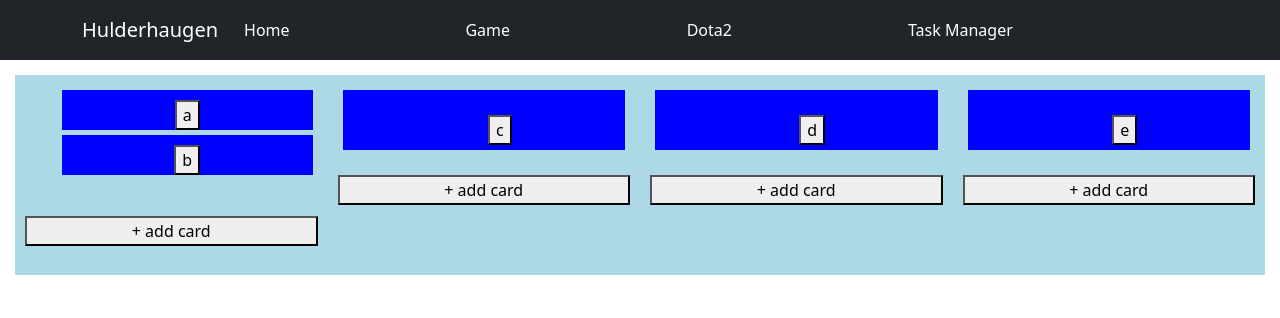
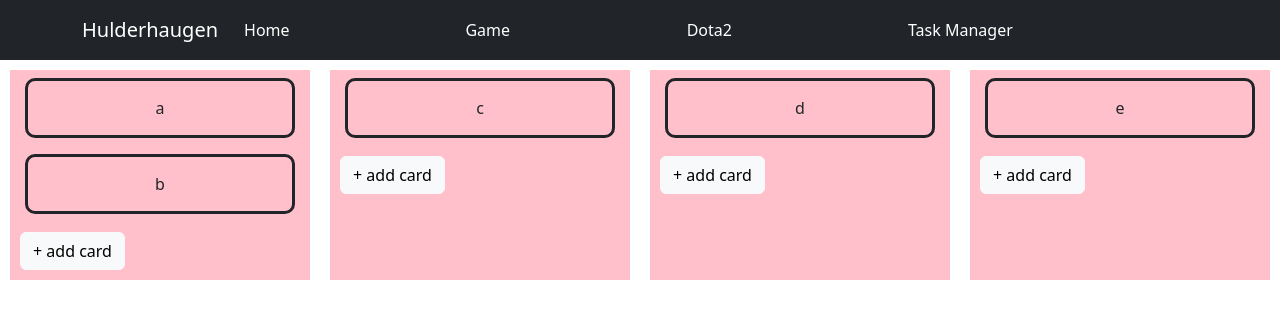
Before and after one commit to Smahle/Hulderhaugen, a React (Vite) app: page /taskManager in a window 1280 px wide. Shown: the top 318 px of the page. Built offline with nearby package versions, Linux system fonts and the light colour scheme.

Commit message:
css styling

```diff
--- a/src/components/TaskManagerList.module.css
+++ b/src/components/TaskManagerList.module.css
@@ -1,23 +1,46 @@
+ul {
+  padding: 0; /* Removes inner spacing (padding) */
+  margin: 0; /* Removes outer spacing (margin) */
+  list-style: none; /* Removes bullet points */
+}
+
+li {
+  padding: 0; /* Optional, to ensure no padding on list items */
+  margin: 0; /* Optional, to ensure no margin on list items */
+}
+
 .container {
   display: grid;
   grid-template-columns: 1fr 1fr 1fr 1fr;
   width: 100%;
-  padding: 15px;
+  padding: 0;
+  margin: 0;
 }
+
+.listContainerWithButton {
+  background-color: pink;
+  margin: 10px;
+}
+
 .listContainer {
   display: flex;
   flex-direction: column;
-  padding: 10px;
-  border-color: pink;
-  border-radius: 60;
-  border: 1cm;
-  gap: 20px;
+  padding: 0; /* Ensure no padding */
+  margin: 0; /* Ensure no margin */
 }
 .card {
-  background-color: blue;
+  display: flex;
+  align-self: center;
+  text-align: center;
   border-color: pink;
-  border-radius: 60;
-  border: 1cm;
-  margin: 5px;
-  padding-top: 10px;
+  border-radius: 10px;
+  border: 10cm;
+  border: solid;
+  width: 90%;
+  margin: 8px;
+  height: 60px;
 }
+
+.buttonCard {
+  margin: 10px;
+}
--- a/src/components/TaskManagerList.tsx
+++ b/src/components/TaskManagerList.tsx
@@ -1,5 +1,6 @@
 import { useEffect, useState } from "react";
 import classes from "./TaskManagerList.module.css";
+import { left } from "@popperjs/core";
 
 type TCard = {
   title: string;
@@ -102,7 +103,6 @@ export default function TaskManagerList() {
           (item) => item?.title !== cardDragged.card?.title
         )
       );
-      console.log("proogressarrauy" + inProgressArray);
       if (endArray == "toDoArray") {
         setToDoArray([...toDoArray, cardDragged.card]);
       } else if (endArray == "reviewArray") {
@@ -114,7 +114,6 @@ export default function TaskManagerList() {
       setReviewArray(
         reviewArray?.filter((item) => item?.title !== cardDragged.card?.title)
       );
-      console.log("rewewarray" + reviewArray);
       if (endArray == "toDoArray") {
         setToDoArray([...toDoArray, cardDragged.card]);
       } else if (endArray == "inProgressArray") {
@@ -126,7 +125,6 @@ export default function TaskManagerList() {
       setDoneArray(
         doneArray?.filter((item) => item?.title !== cardDragged.card?.title)
       );
-      console.log("doonearray" + doneArray);
       if (endArray == "toDoArray") {
         setToDoArray([...toDoArray, cardDragged.card]);
       } else if (endArray == "inProgressArray") {
@@ -141,10 +139,9 @@ export default function TaskManagerList() {
       <div
         onDragOver={handleDragOver}
         onDrop={(e) => handleDrop(e, "toDoArray")}
-        style={{ height: "200px", background: "lightblue" }}
-        className={classes.listContainer}
+        className={classes.listContainerWithButton}
       >
-        <ul>
+        <ul className={classes.listContainer}>
           {toDoArray?.map((card) => (
             <li
               draggable="true"
@@ -152,19 +149,20 @@ export default function TaskManagerList() {
               className={classes.card}
               key={card?.title}
             >
-              <button>{card?.title}</button>
+              {card?.title}
             </li>
           ))}
         </ul>
-        <button>+ add card</button>
+        <button className={`btn btn-light ${classes.buttonCard}`}>
+          + add card
+        </button>
       </div>
       <div
         onDragOver={handleDragOver}
         onDrop={(e) => handleDrop(e, "inProgressArray")}
-        style={{ height: "200px", background: "lightblue" }}
-        className={classes.listContainer}
+        className={classes.listContainerWithButton}
       >
-        <ul className={classes.card}>
+        <ul className={classes.listContainer}>
           {inProgressArray?.map((card) => (
             <li
               draggable="true"
@@ -172,19 +170,20 @@ export default function TaskManagerList() {
               className={classes.card}
               key={card?.title}
             >
-              <button>{card?.title}</button>
+              {card?.title}
             </li>
           ))}
         </ul>
-        <button>+ add card</button>
+        <button className={`btn btn-light ${classes.buttonCard}`}>
+          + add card
+        </button>
       </div>
       <div
         onDragOver={handleDragOver}
         onDrop={(e) => handleDrop(e, "reviewArray")}
-        style={{ height: "200px", background: "lightblue" }}
-        className={classes.listContainer}
+        className={classes.listContainerWithButton}
       >
-        <ul className={classes.card}>
+        <ul className={classes.listContainer}>
           {reviewArray?.map((card) => (
             <li
               draggable="true"
@@ -192,19 +191,20 @@ export default function TaskManagerList() {
               className={classes.card}
               key={card?.title}
             >
-              <button>{card?.title}</button>
+              {card?.title}
             </li>
           ))}
         </ul>
-        <button>+ add card</button>
+        <button className={`btn btn-light ${classes.buttonCard}`}>
+          + add card
+        </button>
       </div>
       <div
         onDragOver={handleDragOver}
         onDrop={(e) => handleDrop(e, "doneArray")}
-        style={{ height: "200px", background: "lightblue" }}
-        className={classes.listContainer}
+        className={classes.listContainerWithButton}
       >
-        <ul className={classes.card}>
+        <ul className={classes.listContainer}>
           {doneArray?.map((card) => (
             <li
               draggable="true"
@@ -212,11 +212,13 @@ export default function TaskManagerList() {
               className={classes.card}
               key={card?.title}
             >
-              <button>{card?.title}</button>
+              {card?.title}
             </li>
           ))}
         </ul>
-        <button>+ add card</button>
+        <button className={`btn btn-light ${classes.buttonCard}`}>
+          + add card
+        </button>
       </div>
     </div>
   );
```
